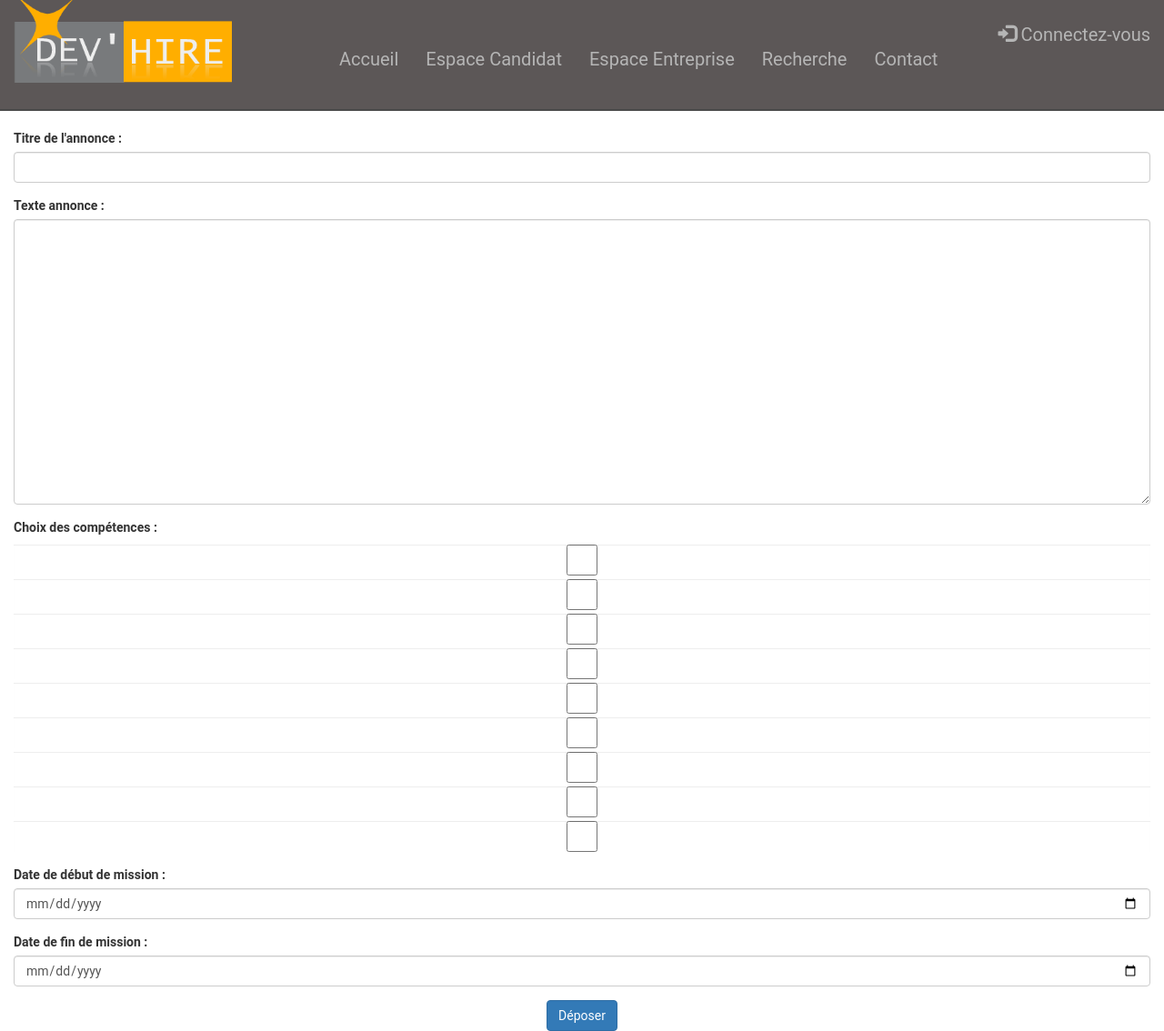
After one commit to tonny1618/devhire, a PHP site: page /creer_annonce.php in a window 1280 px wide. The commit adds this page. Shown: the whole page at 91% size. Run offline with PHP 8.4, Linux system fonts and the light colour scheme.

Commit message:
page création annonce

```diff
--- /dev/null
+++ b/creer_annonce.php
@@ -0,0 +1,80 @@
+<!DOCTYPE html>
+<html>
+  <head>
+   <title>Dev'Hire Agency</title>
+   <metacharset="utf-8"/>
+   <meta name="viewport" content="width=device-width, initial-scale=1">
+   <link rel="stylesheet" href="https://maxcdn.bootstrapcdn.com/bootstrap/3.3.7/css/bootstrap.min.css">
+   <script src="https://ajax.googleapis.com/ajax/libs/jquery/3.3.1/jquery.min.js"></script>
+   <script src="https://maxcdn.bootstrapcdn.com/bootstrap/3.3.7/js/bootstrap.min.js"></script>
+   <link rel="stylesheet" href="asset/istyle.css"/>
+  </head>
+
+  <body>
+
+    <header>
+      <nav class="navbar navbar-default">
+
+        <div class="container-fluid">
+          <div class="nav navbar-nav navbar-header">
+             <a href="#" class="nav navbar-nav navbar-left"><img src="asset/images/logo.png" alt="logo"></a>
+          </div>
+          <ul class="nav navbar-nav">
+            <li><a href='#'>Accueil</a></li>
+            <li><a href='#'>Espace Candidat</a></li>
+            <li><a href='#'>Espace Entreprise</a></li>
+            <li><a href='#'>Recherche</a></li>
+            <li><a href='#'>Contact</a></li>
+          </ul>
+          <ul class="nav navbar-nav navbar-right">
+             <li><a href='#'><span class='glyphicon glyphicon-log-in'></span> Connectez-vous </a></li>
+          </ul>
+        </div>
+
+      </nav>
+    </header>
+
+    <form>
+      <div class="form-group col-sm-12">
+        <label for="titre">Titre de l'annonce : </label>
+        <input type="text" class="form-control" name="" value="">
+      </div>
+
+      <div class="form-group col-sm-12">
+        <label for="texte_annonce">Texte annonce : </label>
+         <textarea rows="15" class="form-control" name=""></textarea>
+      </div>
+
+      <div class="form-group col-sm-12">
+        <label for="compétences">Choix des compétences : </label>
+        <input type="checkbox" class="form-control" value"">
+        <input type="checkbox" class="form-control" value"">
+        <input type="checkbox" class="form-control" value"">
+        <input type="checkbox" class="form-control" value"">
+        <input type="checkbox" class="form-control" value"">
+        <input type="checkbox" class="form-control" value"">
+        <input type="checkbox" class="form-control" value"">
+        <input type="checkbox" class="form-control" value"">
+        <input type="checkbox" class="form-control" value"">
+      </div>
+
+      <div class="form-group col-sm-12">
+      <label for="date_debut">Date de début de mission : </label>
+      <input type="date" class="form-control" value"">
+      </div>
+
+            <div class="form-group col-sm-12">
+      <label for="date_fin">Date de fin de mission : </label>
+      <input type="date" class="form-control" value"">
+      </div>
+
+      <div id="inscription" class="col-md-12 text-center">
+        <button id="singlebutton" name="singlebutton" class="btn btn-primary">Déposer</button>
+      </div>
+
+
+    </form>
+
+
+  </body>
+</html>
```
Also changed, not shown: formulaire_client.php (line endings or trailing spaces).
